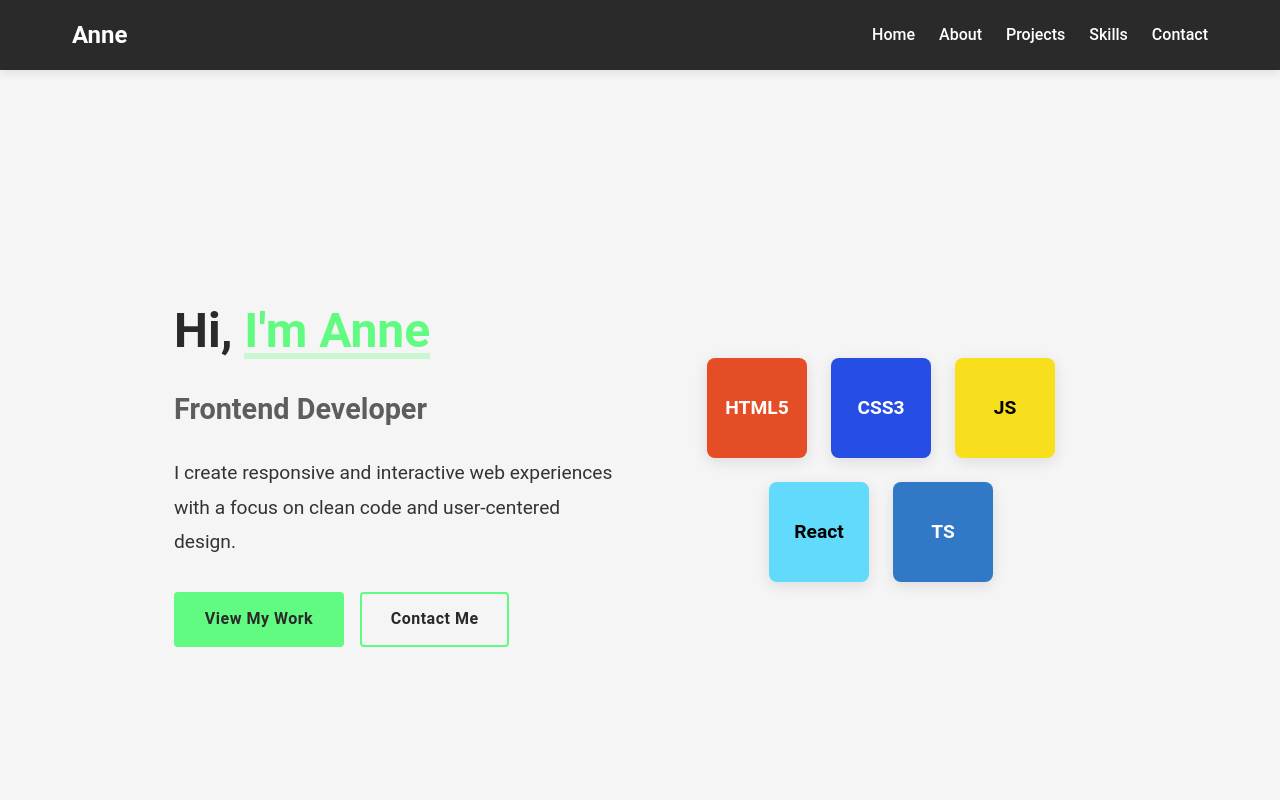
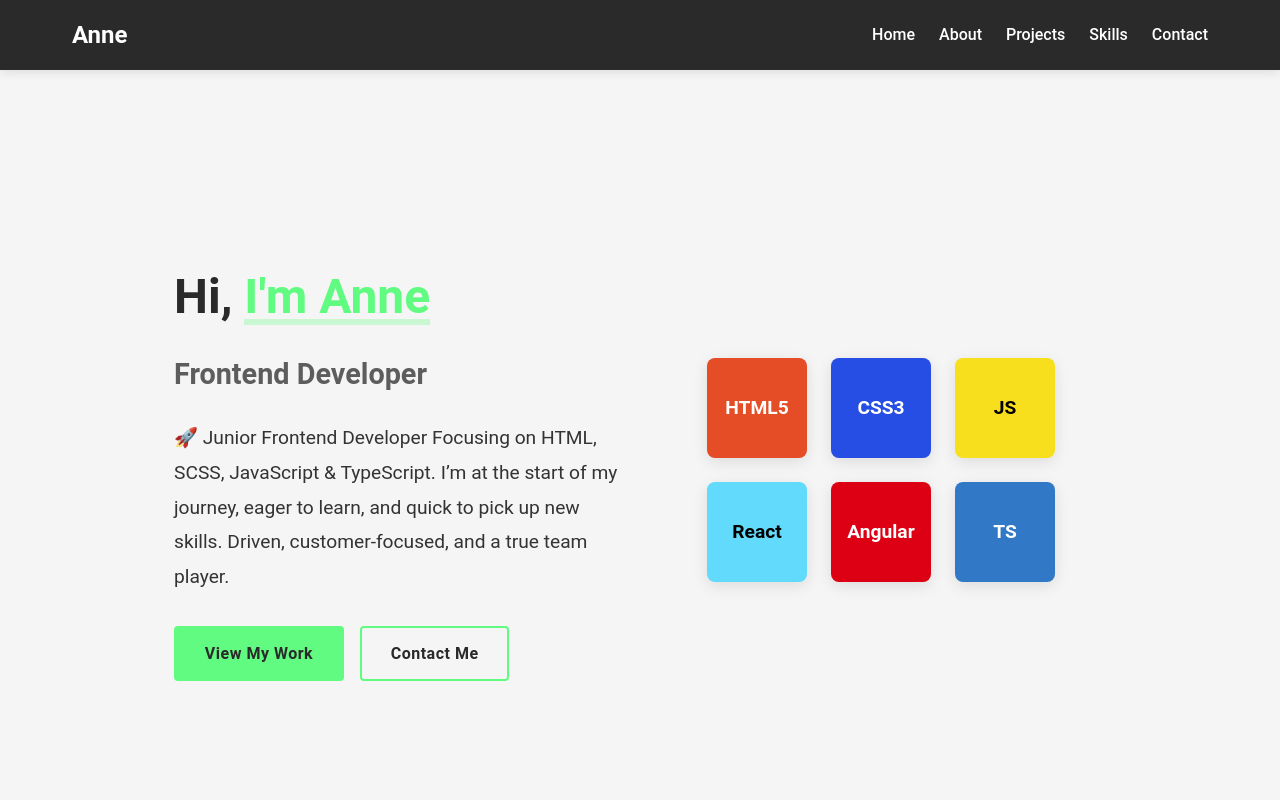
Before and after one commit to misspennylane/portfolio-website, a React (Create React App) app in the folder my-portfolio/: page / in a window 1280 px wide. Shown: the top 800 px of the page. Built offline with nearby package versions, Linux system fonts and the light colour scheme.

Commit message:
hero section updated

```diff
--- a/my-portfolio/src/components/Hero/Hero.jsx
+++ b/my-portfolio/src/components/Hero/Hero.jsx
@@ -11,8 +11,10 @@ const Hero = () => {
                     </h1>
                     <h2>Frontend Developer</h2>
                     <p>
-                        I create responsive and interactive web experiences with a focus on
-                        clean code and user-centered design.
+                        🚀 Junior Frontend Developer
+                        Focusing on HTML, SCSS, JavaScript & TypeScript.
+                        I’m at the start of my journey, eager to learn, and quick to pick up new skills.
+                        Driven, customer-focused, and a true team player.
                     </p>
                     <div className="hero-buttons">
                         <a href="#projects" className="btn btn-primary">View My Work</a>
@@ -25,6 +27,7 @@ const Hero = () => {
                   <div className="tech-icon css">CSS3</div>
                   <div className="tech-icon js">JS</div>
                   <div className="tech-icon react">React</div>
+                  <div className="tech-icon angular">Angular</div>
                   <div className="tech-icon ts">TS</div>
                   </div>
               </div>
--- a/my-portfolio/src/components/Hero/Hero.scss
+++ b/my-portfolio/src/components/Hero/Hero.scss
@@ -119,6 +119,11 @@ $transition: all 0.3s ease;
           color: black;
         }
 
+        &.angular {
+          background-color: #DD0014;
+          color: white;
+        }
+
         &.ts {
           background-color: #3178C6;
           color: white;
```
